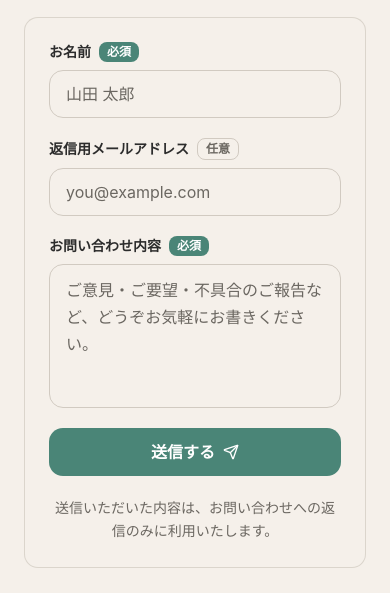
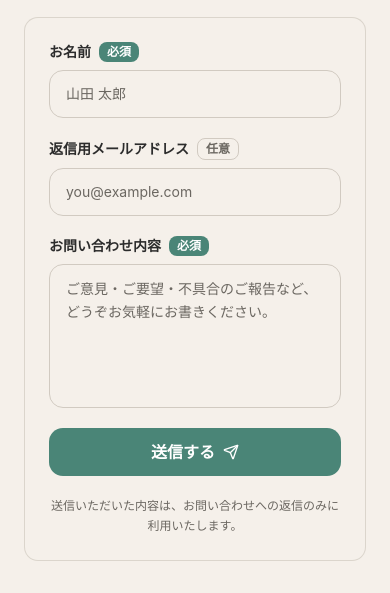
Before and after one commit to shuya729/focory, a Next.js app in the folder apps/web/: page /contact in a window 390 px wide. Shown: the part 211-804 px from the top of the page. Built offline with nearby package versions, Linux system fonts and the light colour scheme; no server answers; what openapi-fetch would draw is missing.

Commit message:
contact を修正

```diff
--- a/apps/web/src/app/contact/_components/contact-form.tsx
+++ b/apps/web/src/app/contact/_components/contact-form.tsx
@@ -113,7 +113,7 @@ export function ContactForm() {
           aria-describedby={fieldErrors.name ? "contact-name-error" : undefined}
           aria-invalid={Boolean(fieldErrors.name)}
           autoComplete="name"
-          className="h-12 rounded-xl border-border bg-background px-4 text-base shadow-none"
+          className="h-12 rounded-xl border-border bg-background px-4 text-sm shadow-none sm:text-base"
           disabled={isSubmitting}
           id="contact-name"
           onChange={handleValueChange("name")}
@@ -134,7 +134,7 @@ export function ContactForm() {
           }
           aria-invalid={Boolean(fieldErrors.email)}
           autoComplete="email"
-          className="h-12 rounded-xl border-border bg-background px-4 text-base shadow-none"
+          className="h-12 rounded-xl border-border bg-background px-4 text-sm shadow-none sm:text-base"
           disabled={isSubmitting}
           id="contact-email"
           inputMode="email"
@@ -156,7 +156,7 @@ export function ContactForm() {
             fieldErrors.content ? "contact-content-error" : undefined
           }
           aria-invalid={Boolean(fieldErrors.content)}
-          className="min-h-36 resize-none rounded-xl border-border bg-background px-4 py-3 text-base leading-[1.7] shadow-none sm:min-h-44"
+          className="min-h-36 resize-none rounded-xl border-border bg-background px-4 py-3 text-sm leading-[1.7] shadow-none sm:min-h-44 sm:text-base"
           disabled={isSubmitting}
           id="contact-content"
           onChange={handleValueChange("content")}
@@ -175,7 +175,7 @@ export function ContactForm() {
         {isSubmitting ? null : <Send aria-hidden="true" className="size-4" />}
       </Button>
 
-      <p className="text-center text-muted-foreground text-sm leading-[1.7]">
+      <p className="text-center text-muted-foreground text-xs leading-[1.7] sm:text-sm">
         送信いただいた内容は、お問い合わせへの返信のみに利用いたします。
       </p>
     </form>
```
